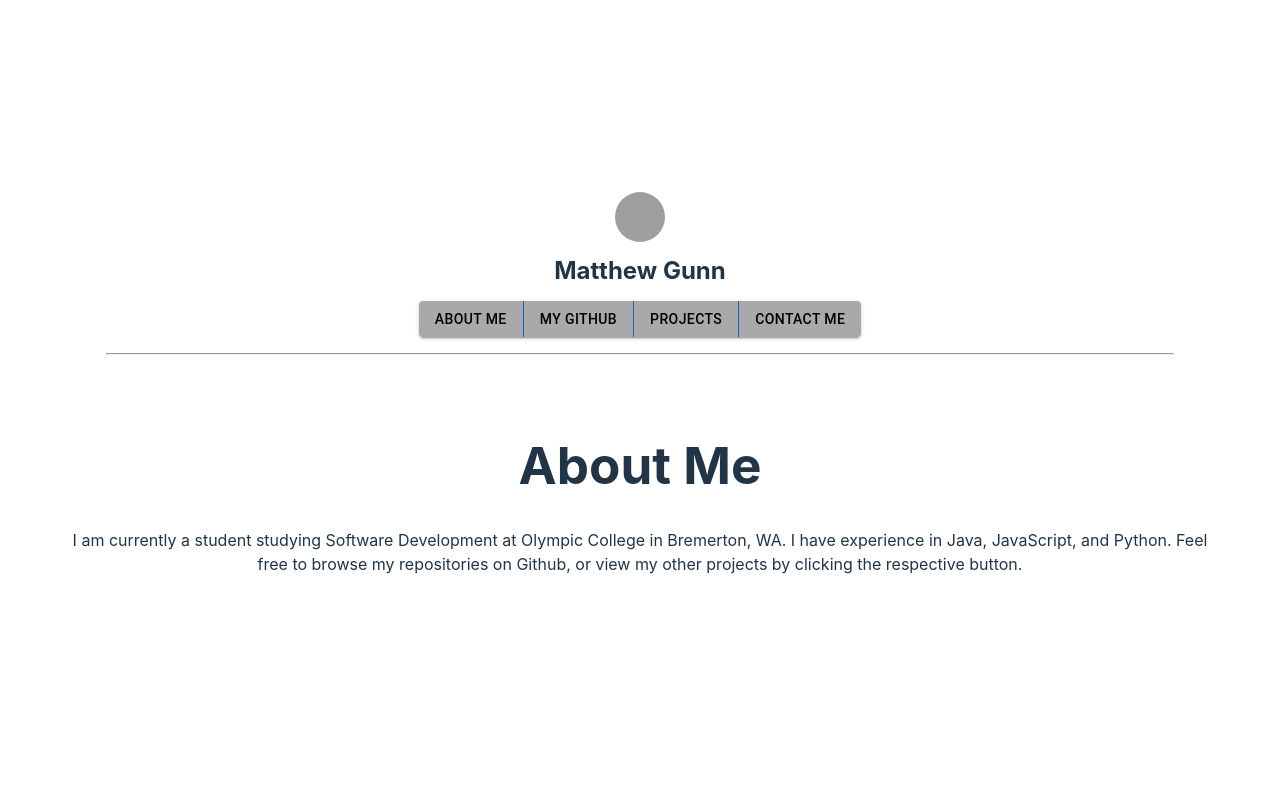
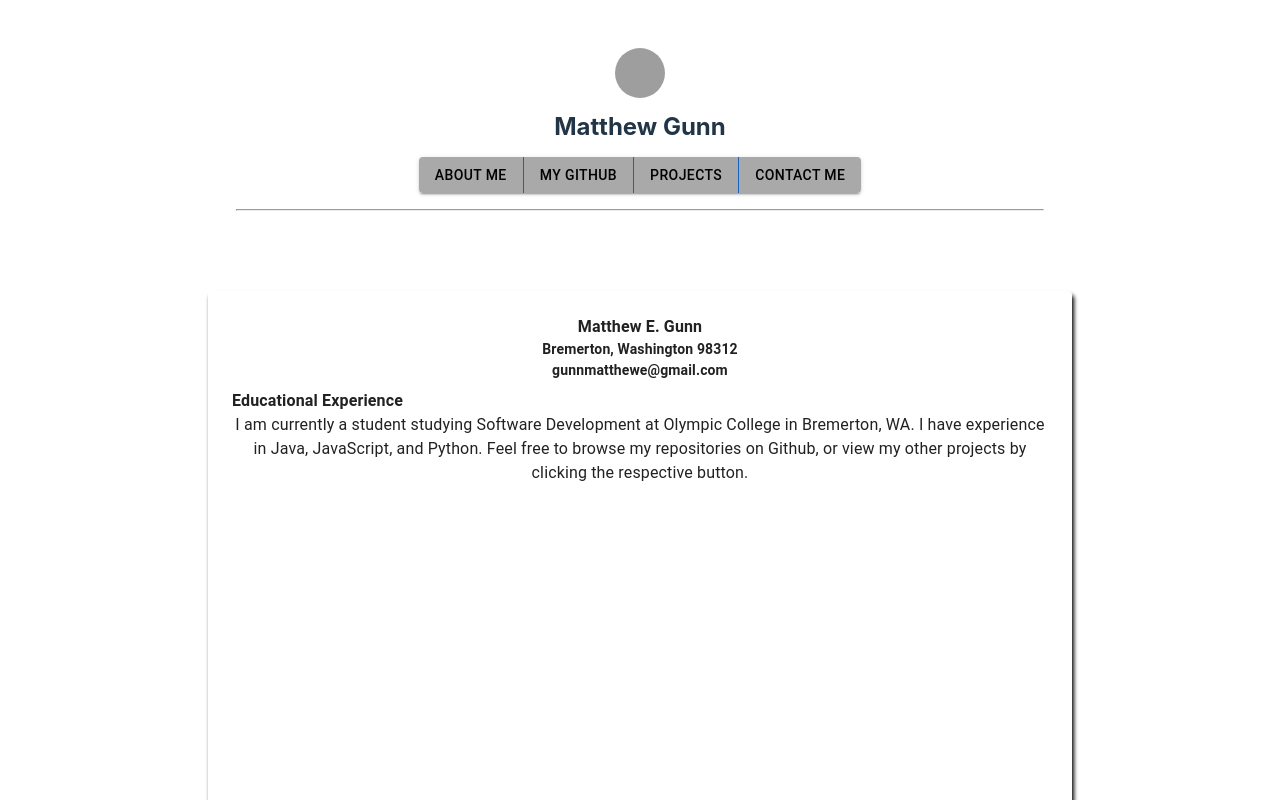
Before and after one commit to GunnMatthew/CIS255FinalProject, a React (Vite) app: page /AboutMe in a window 1280 px wide. Shown: the top 800 px of the page. Built offline with nearby package versions, Linux system fonts and the light colour scheme; grey boxes are pictures that could not be loaded.

Commit message:
Prep to build resume on aboutme.

```diff
--- a/src/components/AboutMe.jsx
+++ b/src/components/AboutMe.jsx
@@ -1,11 +1,38 @@
 import PropTypes from 'prop-types'
+import { Box, Paper, Typography } from '@mui/material';
+import { styled } from '@mui/system';
+
+const StyledPaper = styled(Paper)(({ theme }) => ({
+    width: '8.5in',
+    height: '11in',
+    padding: '24px', // Fallback value
+    margin: 'auto',
+    marginTop: '32px', // Fallback value
+    backgroundColor: 'white',
+    boxShadow: '2px 4px 4px black',
+    overflow: 'hidden',
+}))
 
 const AboutMe = ({aboutMe}) => {
     return (
-        <div>
-            <h1>About Me</h1>
-            <p>{aboutMe}</p>
-        </div>
+        <Box sx={{ display: 'flex', justifyContent: 'center'}}>
+            <StyledPaper>
+                <Typography sx={{ fontWeight: 'bold', fontSize: 16 }}>
+                    Matthew E. Gunn
+                </Typography>
+                <Typography component="div" sx={{ fontWeight: 'bold', fontSize: 14, mb: 1 }}>
+                    Bremerton, Washington 98312
+                    <br/>
+                    gunnmatthewe@gmail.com
+                </Typography>
+                <Typography sx={{ fontWeight: 'bold', textAlign: 'left'}}>
+                    Educational Experience
+                </Typography>
+                <Typography variant="body1">
+                    {aboutMe}
+                </Typography>
+            </StyledPaper>
+        </Box>
     );
 };
 
```
Also changed, not shown: src/components/Education.jsx (added, +22 -0 lines), src/components/Skills.jsx (added, +18 -0 lines), src/components/WorkExperience.jsx (added, +22 -0 lines), 1 other file (tests, documents, lock files or other folders).
